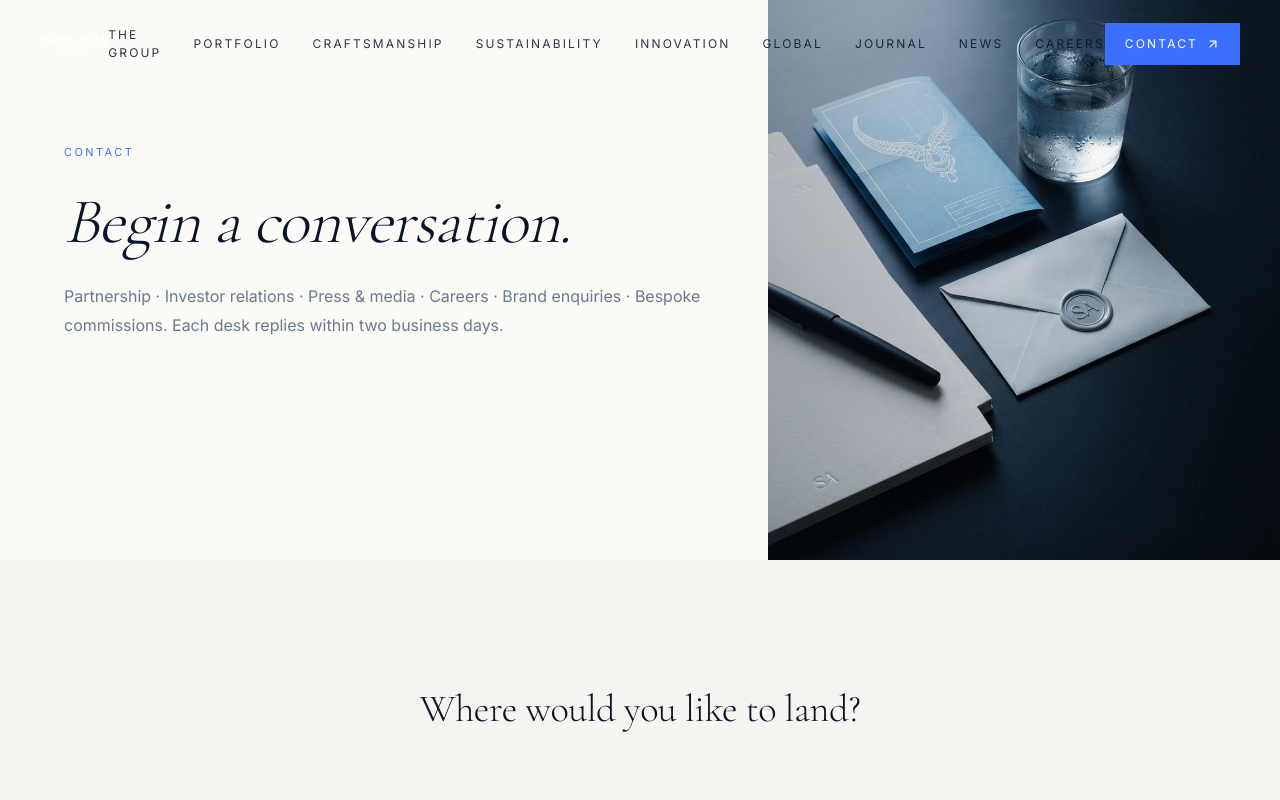
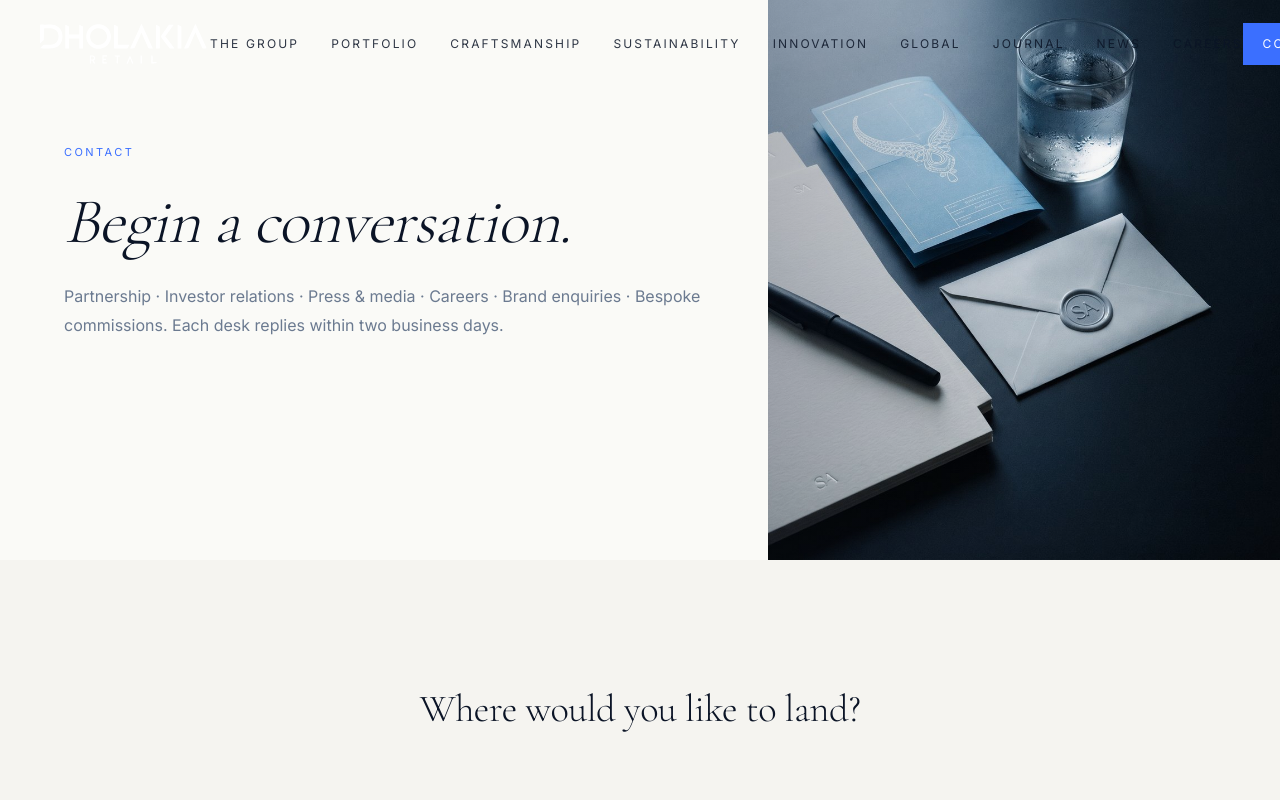
Before and after one commit to gondaliyabhavya70960/dholakia-retail-final, a Next.js app: page /contact in a window 1280 px wide. Shown: the top 800 px of the page. Built offline with nearby package versions, Linux system fonts and the light colour scheme.

Commit message:
Fix header at lg viewport: tighten nav gaps + tracking, shrink logo with xl breakpoint

```diff
--- a/components/global/SiteHeader.tsx
+++ b/components/global/SiteHeader.tsx
@@ -37,7 +37,7 @@ export default function SiteHeader() {
         {/* Logo — swap variants based on scroll state */}
         <Link
           href="/"
-          className="relative flex h-10 w-[150px] items-center md:w-[170px]"
+          className="relative flex h-9 w-[130px] shrink-0 items-center md:h-10 md:w-[150px] xl:w-[170px]"
           aria-label="Dholakia Retail—home"
           data-cursor="hover"
         >
@@ -67,7 +67,7 @@ export default function SiteHeader() {
         </Link>
 
         {/* Desktop nav */}
-        <nav className="hidden items-center gap-8 lg:flex">
+        <nav className="hidden items-center gap-5 lg:flex xl:gap-8">
           {primaryNav.map((item) => {
             const active = path === item.href || (item.href !== '/' && path?.startsWith(item.href));
             return (
@@ -76,7 +76,7 @@ export default function SiteHeader() {
                 href={item.href}
                 data-cursor="hover"
                 className={clsx(
-                  'relative text-[12px] uppercase tracking-[0.18em] transition-colors duration-300 hover:text-electric',
+                  'relative whitespace-nowrap text-[11px] uppercase tracking-[0.16em] transition-colors duration-300 hover:text-electric xl:text-[12px] xl:tracking-[0.18em]',
                   scrolled ? 'text-ink' : 'text-ink/85',
                   active && 'text-electric'
                 )}
```
